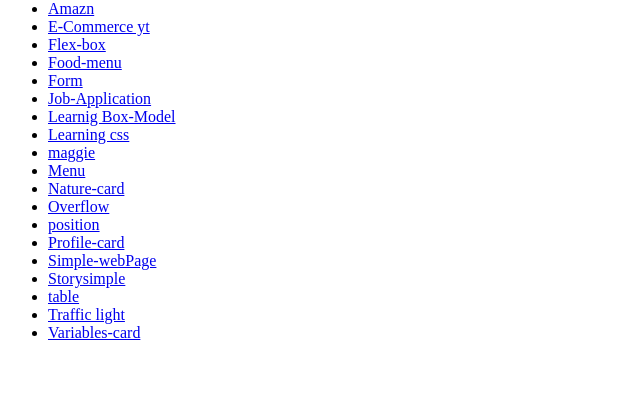
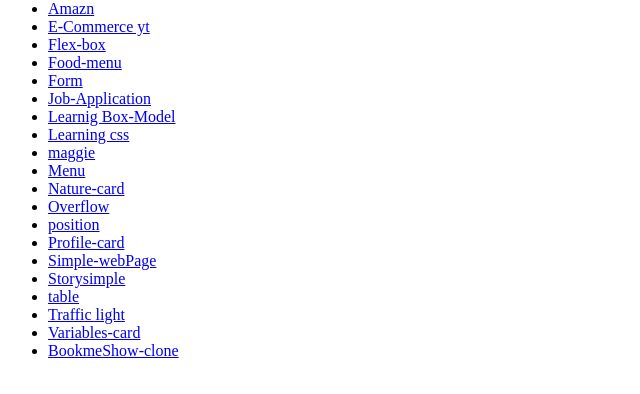
Before and after one commit to Deepanshu347/MERN-Learning, a plain HTML site: page index.html in a window 1280 px wide. Shown: the part 138-532 px from the top of the page, without its empty margins (0-640 px from the left). Drawn offline with Linux system fonts and the light colour scheme.

Commit message:
Update index.html
new book my show clone added

```diff
--- a/index.html
+++ b/index.html
@@ -30,6 +30,7 @@
         <li><a href="./table/">table</a></li>
         <li><a href="./Traffic%20light/">Traffic light</a></li>
         <li><a href="./Variables-card/">Variables-card</a></li>
+        <li><a href="./BookmyShow-clone/">BookmeShow-clone</a></li>
     </ul>
 
 </body>
```
